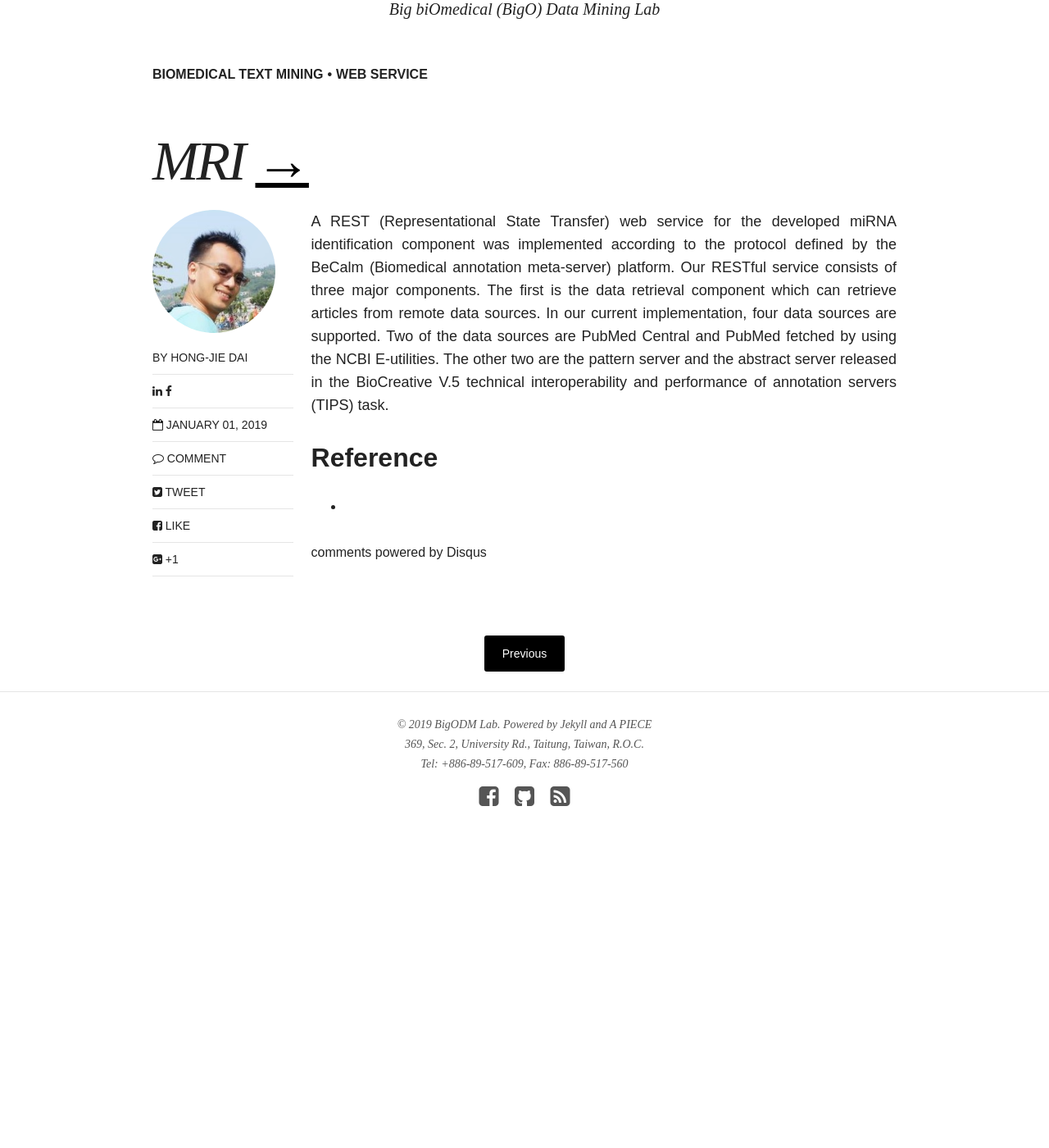
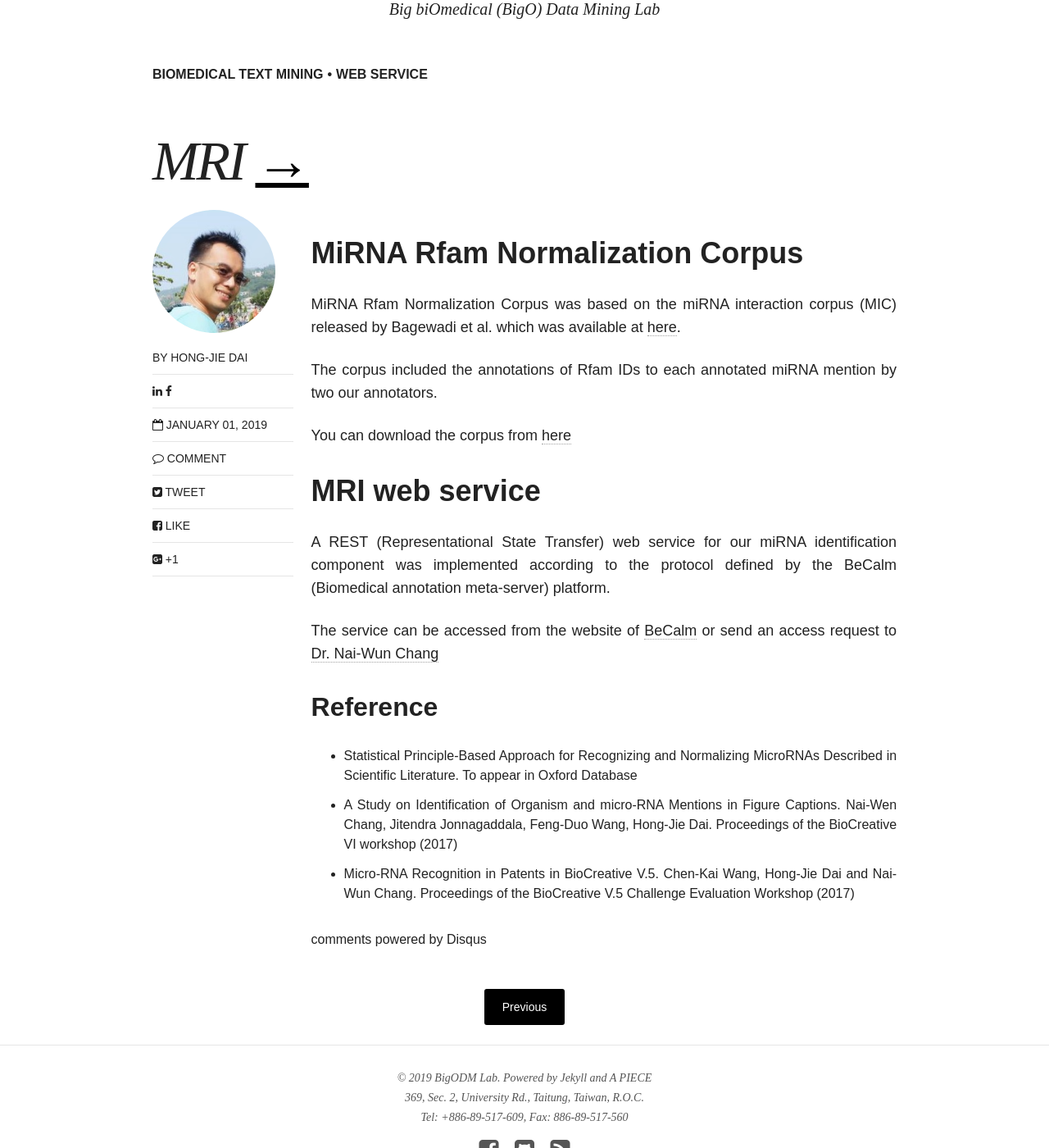
Before and after one commit to nkustislab/nkustislab.github.io, a Jekyll site: the page built from _posts/software/2019-01-01-201901.md, in a window 1280 px wide and 1400 px high, scrolled down 372 px. Shown: the whole window at 82% size. Built offline with Jekyll 4.4.1, drawn with Linux system fonts in a browser that asks for light colours; nearby versions of some CDN libraries; comment, search, counter and statistics services are not loaded; before the commit the page ends 1455 px from its top, so only the background shows below that.

Commit message:
Add mic_rfam_v1.0 corpus and MRI description.

```diff
--- a/_posts/software/2019-01-01-201901.md
+++ b/_posts/software/2019-01-01-201901.md
@@ -2,7 +2,7 @@
 layout: software
 title: "MRI"
 categories: software
-subtitle: "A REST web service for the developed miRNA identification component was implemented according to the protocol defined by the BeCalm platform"
+subtitle: "MicroRNA Identification (MRI): A RESTful web service for identifying miRNAs from literature and a corpus for miRNA identification."
 excerpt:
 modified:
 categories: software
@@ -17,8 +17,22 @@ comments: true
 share: true
 ---
 
-A REST (Representational State Transfer) web service for the developed miRNA identification component was implemented according to the protocol defined by the BeCalm (Biomedical annotation meta-server) platform. Our RESTful service consists of three major components. The first is the data retrieval component which can retrieve articles from remote data sources. In our current implementation, four data sources are supported. Two of the data sources are PubMed Central and PubMed fetched by using the NCBI E-utilities. The other two are the pattern server and the abstract server released in the BioCreative V.5 technical interoperability and performance of annotation servers (TIPS) task.
+# MiRNA Rfam Normalization Corpus
+
+MiRNA Rfam Normalization Corpus was based on the miRNA interaction corpus (MIC) released by Bagewadi et al. which was available at [here](https://www.scai.fraunhofer.de/en/business-research-areas/bioinformatics/downloads/download-mirna-test-corpus.html).
+
+The corpus included the annotations of Rfam IDs to each annotated miRNA mention by two our annotators.
+
+You can download the corpus from [here]({{ site.url }}/software/corpus/mic_rfam_v1.0.zip)
+
+# MRI web service
+
+A REST (Representational State Transfer) web service for our miRNA identification component was implemented according to the protocol defined by the BeCalm (Biomedical annotation meta-server) platform.
+
+The service can be accessed from the website of [BeCalm](http://www.becalm.eu/) or send an access request to [Dr. Nai-Wun Chang](mailto:d00945020@ntu.edu.tw)
 
 ## Reference
 
--
+- Statistical Principle-Based Approach for Recognizing and Normalizing MicroRNAs Described in Scientific Literature. To appear in Oxford Database
+- A Study on Identification of Organism and micro-RNA Mentions in Figure Captions. Nai-Wen Chang, Jitendra Jonnagaddala, Feng-Duo Wang, Hong-Jie Dai. Proceedings of the BioCreative VI workshop (2017)
+- Micro-RNA Recognition in Patents in BioCreative V.5. Chen-Kai Wang, Hong-Jie Dai and Nai-Wun Chang. Proceedings of the BioCreative V.5 Challenge Evaluation Workshop (2017)
```
Also changed, not shown: _posts/software/2015-05-01-201501.md (+1 -1 lines), 1 other file.
